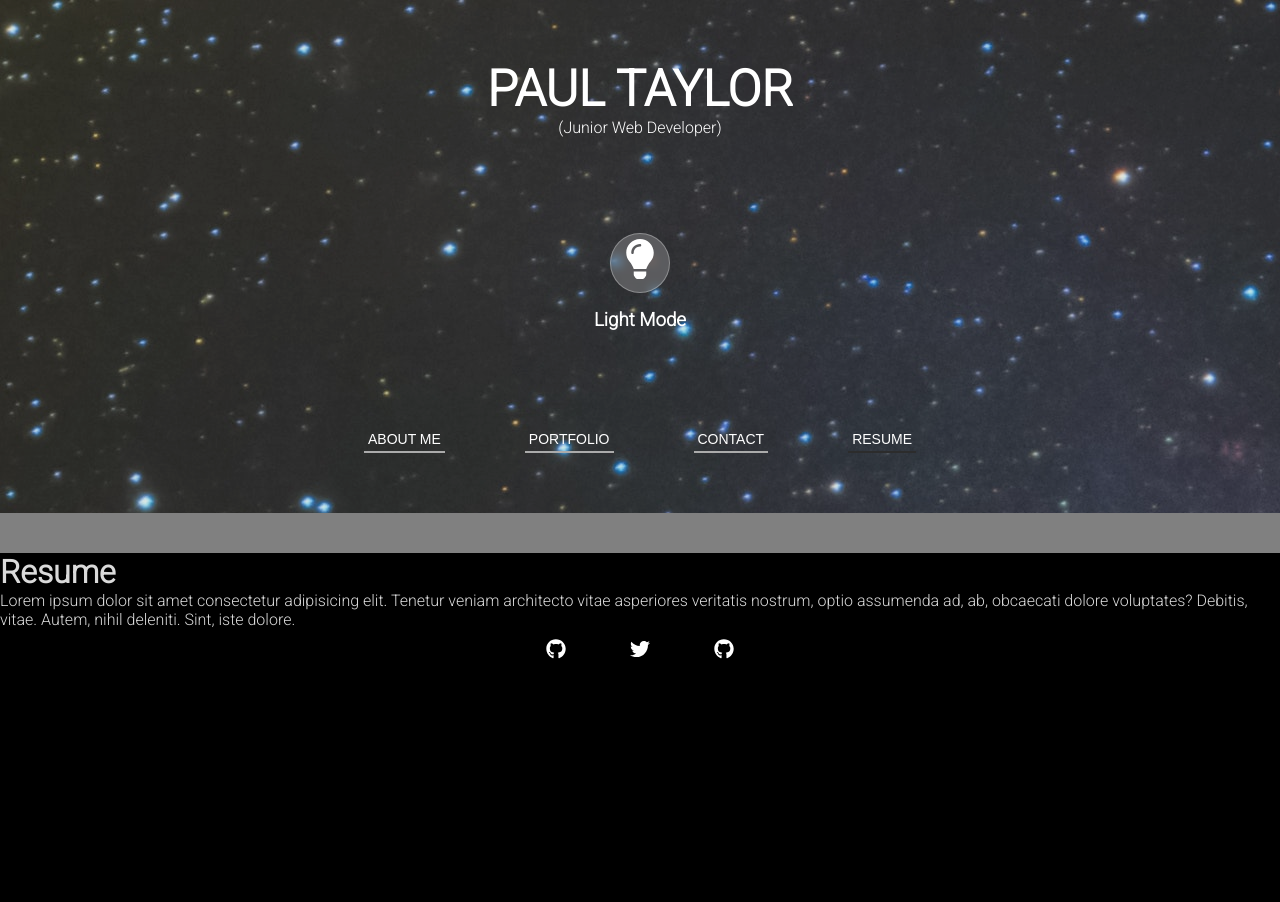
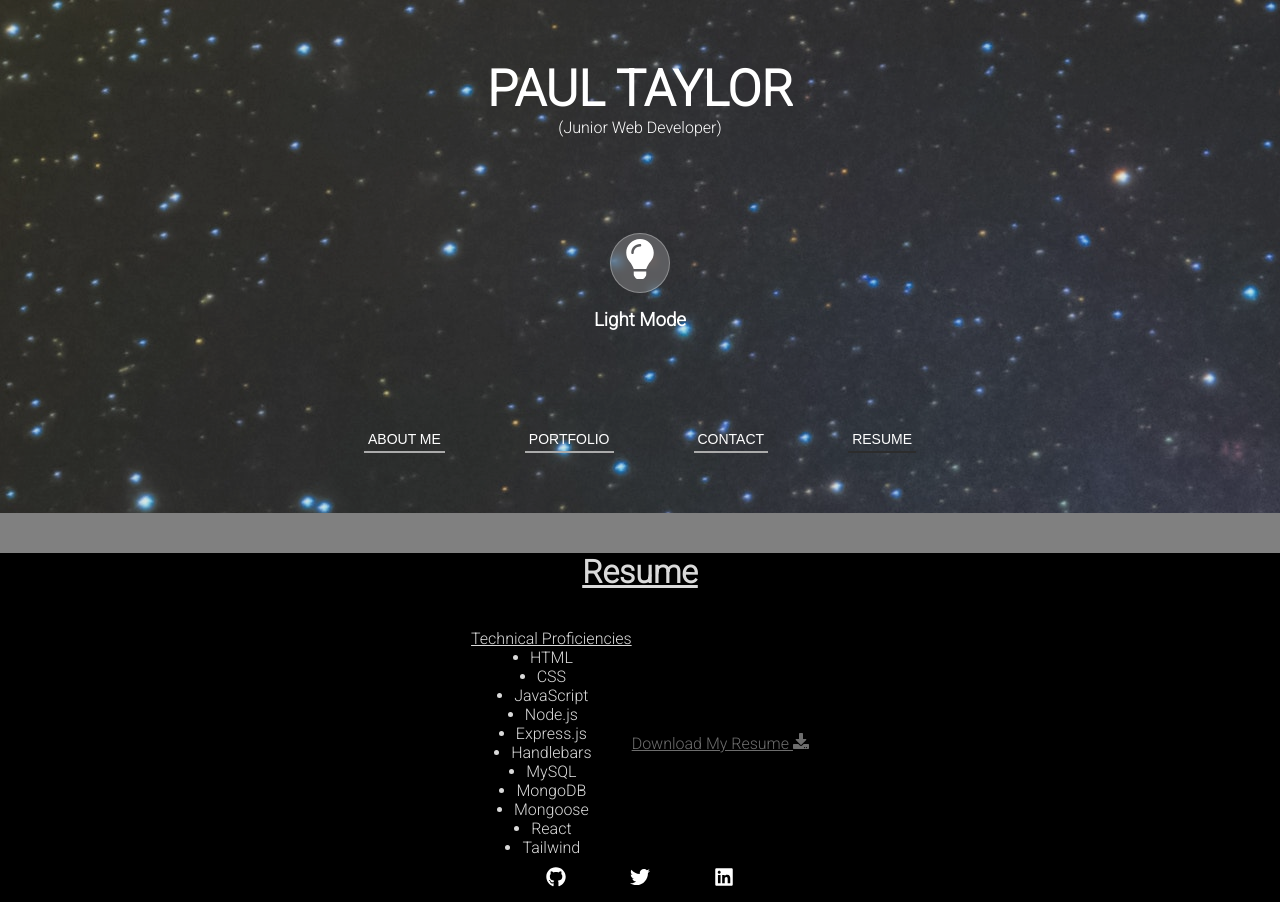
Before and after one commit to Paultcodes/space-portfolio, a React (Create React App) app: page / in a window 1280 px wide. Both pictures are taken after a click on the button "RESUME". Before the commit the page ends 800 px from the top, so only its background shows below. Built offline with nearby package versions, Linux system fonts and the light colour scheme.

Commit message:
Added resume download and footer styling

```diff
--- a/src/components/Footer.jsx
+++ b/src/components/Footer.jsx
@@ -2,6 +2,7 @@ import { FaGithub } from 'react-icons/fa';
 import { useContext } from 'react';
 import {FaTwitter} from 'react-icons/fa'
 import { ThemeContext } from '../mainPage/MainPage';
+import {FaLinkedin} from 'react-icons/fa'
 import '../mainPage/mainPage.css'
 
 const Footer = () => {
@@ -18,8 +19,8 @@ const Footer = () => {
       <a style={style} href="https://twitter.com/PaulTCodes">
         <FaTwitter />
       </a>
-      <a style={style} href="https://github.com/Paultcodes">
-        <FaGithub />
+      <a style={style} href="https://www.linkedin.com/in/paul-taylor-485498266/">
+        <FaLinkedin/>
       </a>
     </div>
   );
--- a/src/mainPage/mainPage.css
+++ b/src/mainPage/mainPage.css
@@ -99,7 +99,7 @@
   flex-direction: column;
   justify-content: center;
   align-items: center;
-  gap: .5rem;
+  gap: 0.5rem;
 }
 
 .formInput {
@@ -112,7 +112,6 @@
 
 .formInput:focus {
   outline: none;
-
 }
 
 .textArea {
@@ -132,7 +131,28 @@
 .profile-picture {
   width: 150px;
   border-radius: 10px;
+}
 
+.resume-section {
+  display: flex;
+  justify-content: center;
+  align-items: center;
+  margin-top: 3%;
+}
+
+.tech-header {
+  text-decoration: underline;
+}
+
+.resume-left {
+  display: flex;
+  flex-direction: column;
+  justify-content: center;
+  align-items: center;
+}
+
+.download-link {
+  color: white;
 }
 
 .fade-in {
--- a/src/sections/Contact.jsx
+++ b/src/sections/Contact.jsx
@@ -49,7 +49,13 @@ const Contact = () => {
 
     if (email && name && message && validateEmail(email)) {
       setSuccessMessage(true);
+      setFormData({
+        name: '',
+        email: '',
+        message: '',
+      })
     }
+
   };
 
   //Logic for for when inputs lose focus
@@ -62,6 +68,7 @@ const Contact = () => {
       setError(true);
     } else {
       setError(false);
+      setErrorMessage(``);
     }
   };
 
--- a/src/sections/Resume.jsx
+++ b/src/sections/Resume.jsx
@@ -1,6 +1,7 @@
 import { useEffect, useState } from 'react';
+import { FaDownload } from 'react-icons/fa';
 import '../mainPage/mainPage.css';
-
+import myResume from './assets/images/myResume.jpg';
 
 const Resume = () => {
   const [fadeIn, setFadeIn] = useState(false);
@@ -10,13 +11,30 @@ const Resume = () => {
   }, []);
   return (
     <div className={`fade-in ${fadeIn ? 'visible' : ''}`}>
-      <h1>Resume</h1>
-      <p>
-        Lorem ipsum dolor sit amet consectetur adipisicing elit. Tenetur veniam
-        architecto vitae asperiores veritatis nostrum, optio assumenda ad, ab,
-        obcaecati dolore voluptates? Debitis, vitae. Autem, nihil deleniti.
-        Sint, iste dolore.
-      </p>
+      <h1 style={{ textAlign: 'center', textDecoration: 'underline' }}>
+        Resume
+      </h1>
+      <div className="resume-section">
+        <ul className="resume-left">
+          <p className="tech-header">Technical Proficiencies</p>
+          <li>HTML</li>
+          <li>CSS</li>
+          <li>JavaScript</li>
+          <li>Node.js</li>
+          <li>Express.js</li>
+          <li>Handlebars</li>
+          <li>MySQL</li>
+          <li>MongoDB</li>
+          <li>Mongoose</li>
+          <li>React</li>
+          <li>Tailwind</li>
+        </ul>
+        <div className="resume-right">
+          <a style={{color: 'grey'}} className="download-link" href={myResume} download>
+            Download My Resume <FaDownload />
+          </a>
+        </div>
+      </div>
     </div>
   );
 };
```
Also changed, not shown: src/sections/assets/images/myResume.jpg (added).
